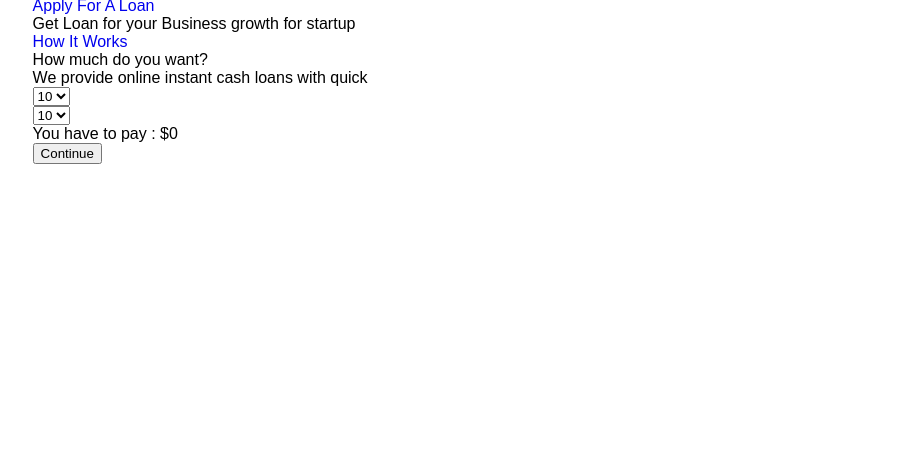
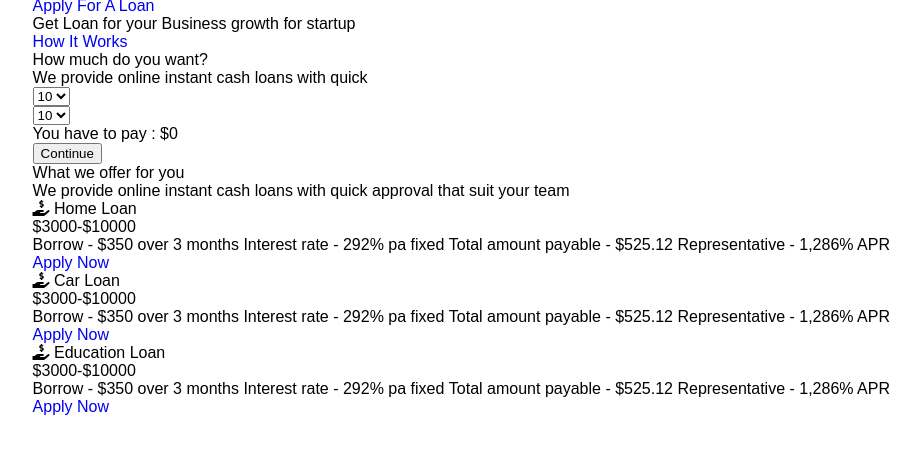
Before and after one commit to mvishrutaxioned/HTML-CSS-Respo-4, a plain HTML site: page index.html in a window 1280 px wide. Shown: the part 58-512 px from the top of the page, without its empty margins (57-977 px from the left). Drawn offline with Linux system fonts and the light colour scheme.

Commit message:
added-offer-section

```diff
--- a/index.html
+++ b/index.html
@@ -73,6 +73,50 @@
       <!--header section ends-->
       <!--main section start-->
       <main>
+          <section class="offer">
+            <div class="wrapper">
+              <h2>What we offer for you</h2>
+              <p> We provide online instant cash loans with quick approval that suit your team</p>
+              <ul>
+                <li>
+                  <i class="fas fa-hand-holding-usd"></i>
+                  <small>Home Loan</small>
+                  <h3>$3000-$10000</h3>
+                  <ul>
+                    <li>Borrow - $350 over 3 months</li>
+                    <li>Interest rate - 292% pa fixed</li>
+                    <li>Total amount payable - $525.12</li>
+                    <li>Representative - 1,286% APR</li>
+                  </ul>
+                  <a href="#FIXME" title="Apply Now">Apply Now</a>
+                </li>
+                <li>
+                  <i class="fas fa-hand-holding-usd"></i>
+                  <small>Car Loan</small>
+                  <h3>$3000-$10000</h3>
+                  <ul>
+                    <li>Borrow - $350 over 3 months</li>
+                    <li>Interest rate - 292% pa fixed</li>
+                    <li>Total amount payable - $525.12</li>
+                    <li>Representative - 1,286% APR</li>
+                  </ul>
+                  <a href="#FIXME" title="Apply Now">Apply Now</a>
+                </li>
+                <li>
+                  <i class="fas fa-hand-holding-usd"></i>
+                  <small>Education Loan</small>
+                  <h3>$3000-$10000</h3>
+                  <ul>
+                    <li>Borrow - $350 over 3 months</li>
+                    <li>Interest rate - 292% pa fixed</li>
+                    <li>Total amount payable - $525.12</li>
+                    <li>Representative - 1,286% APR</li>
+                  </ul>
+                  <a href="#FIXME" title="Apply Now">Apply Now</a>
+                </li>
+              </ul>
+            </div>
+          </section>
       </main>
       <!--main section end-->
       <!--footer section start-->
```
